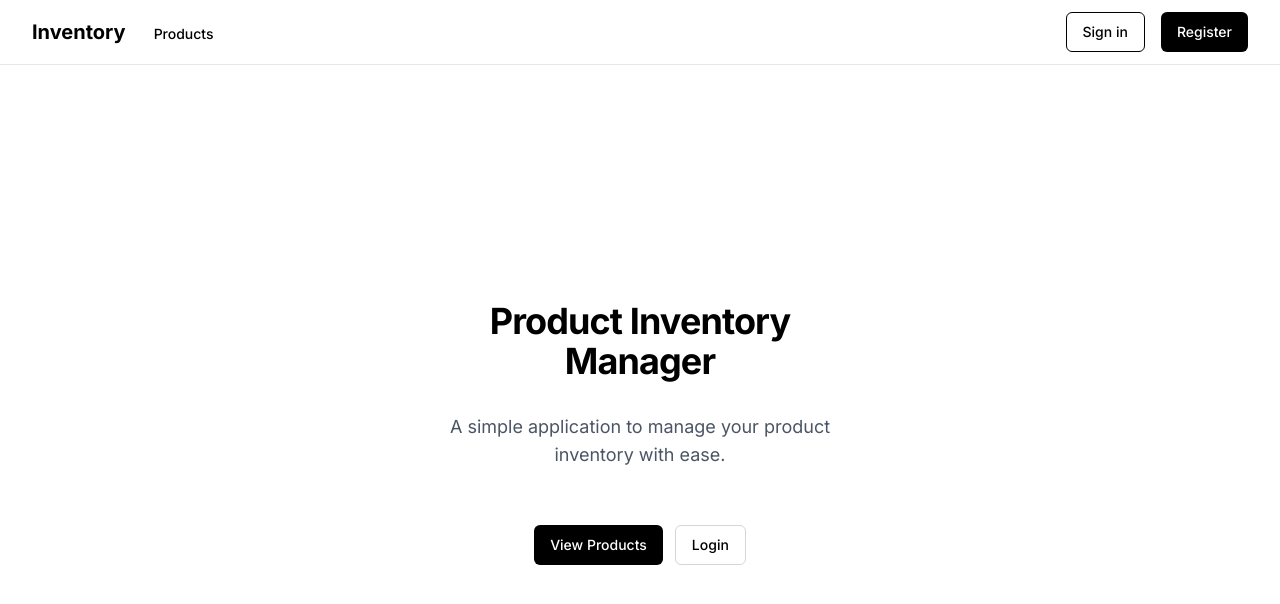
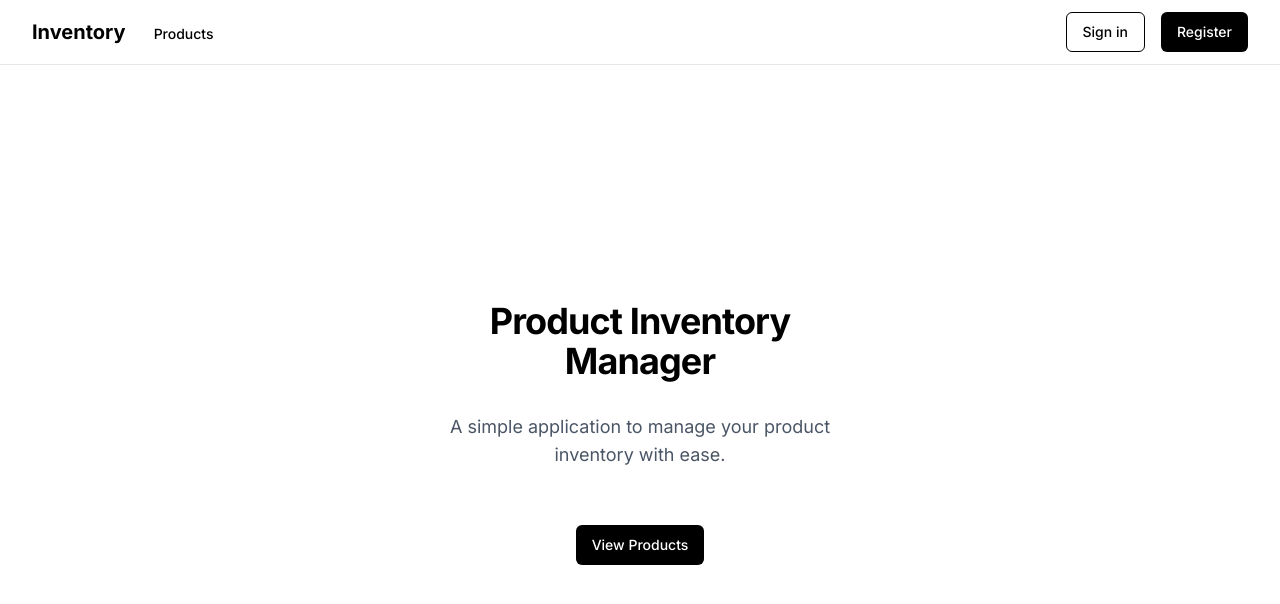
Before and after one commit to riaz37/mappletask, a Next.js app in the folder apps/web/: page / in a window 1280 px wide. Shown: the top 604 px of the page. Built offline with nearby package versions, Linux system fonts and the light colour scheme; no server answers.

Commit message:
fix: removed login button from home

```diff
--- a/apps/web/app/page.tsx
+++ b/apps/web/app/page.tsx
@@ -1,5 +1,5 @@
-import Link from 'next/link';
-import { Button } from '@/components/ui/button';
+import Link from "next/link";
+import { Button } from "@/components/ui/button";
 
 export default function HomePage() {
   return (
@@ -17,11 +17,6 @@ export default function HomePage() {
               View Products
             </Button>
           </Link>
-          <Link href="/login">
-            <Button className="w-full sm:w-auto bg-white text-black border border-gray-300 hover:bg-gray-100">
-              Login
-            </Button>
-          </Link>
         </div>
       </div>
     </div>
```
